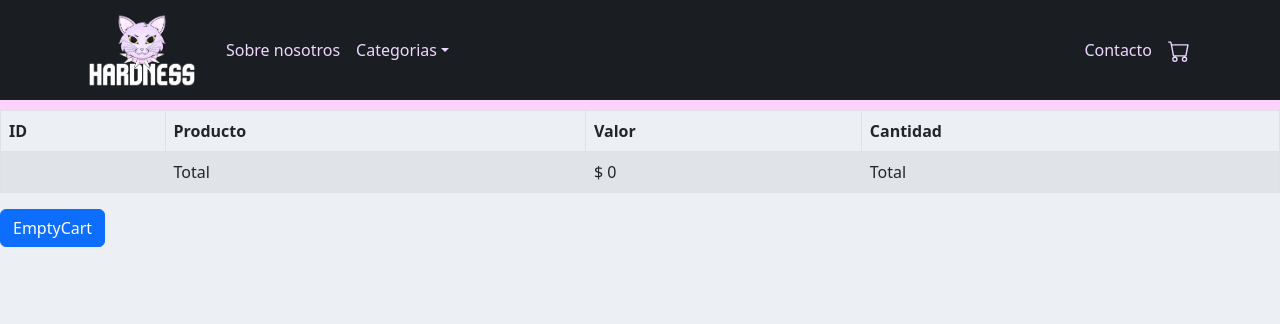
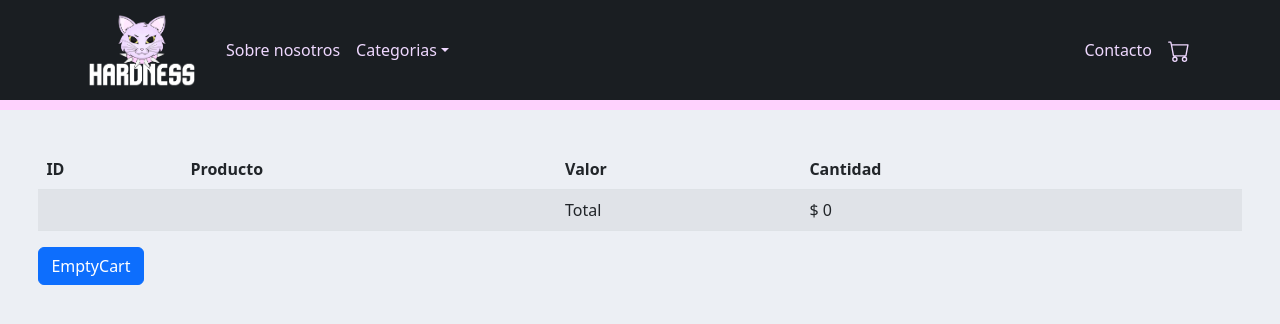
Before and after one commit to keniacst/Hardness-Kenia-Castillo, a React (Create React App) app: page /cart in a window 1280 px wide. Shown: the top 324 px of the page. Built offline with nearby package versions, Linux system fonts and the light colour scheme.

Commit message:
Changes in cart component

```diff
--- a/src/App.css
+++ b/src/App.css
@@ -99,6 +99,7 @@
 
 .num {
   font-size: 1.2rem;
+  text-align: center;
   width: 39%;
 }
 
@@ -156,3 +157,8 @@
   --bs-btn-border-color: #0082b8 !important;
   --bs-btn-focus-shadow-rgb: disable !important;
 }
+
+.cart {
+  -webkit-box-sizing: border-box;
+  padding: 3%;
+}
--- a/src/components/Cart.jsx
+++ b/src/components/Cart.jsx
@@ -1,17 +1,25 @@
-import React from "react";
-import { Table } from "react-bootstrap";
+import React, { useContext } from "react";
+import { Button, Table } from "react-bootstrap";
+import { CartContext } from "../contexts/CartContex";
 import numberWithDots from "../Utils";
 
-const Cart = ({ products, total }) => {
+const Cart = ({ products, total, emptyCartClickHandler }) => {
+  const { removeItem } = useContext(CartContext);
+
+  const removeItemClickHandler = (itemId) => {
+    removeItem(itemId);
+  }
+
   return (
-    <>
-      <Table striped bordered hover>
+    <div className="cart">
+      <Table striped hover bordered={false}>
         <thead>
           <tr>
             <th>ID</th>
             <th>Producto</th>
             <th>Valor</th>
             <th>Cantidad</th>
+            <th> </th>
           </tr>
         </thead>
         <tbody>
@@ -22,18 +30,25 @@ const Cart = ({ products, total }) => {
                 <td>{product.name}</td>
                 <td>$ {numberWithDots(product.price)}</td>
                 <td>{product.quantity}</td>
+                <td>
+                  {" "}
+                  <button> x </button>{" "}
+                  {/* <button onClick={removeItemClickHandler(product.id)}> x </button>{" "} */}
+                </td>
               </tr>
             );
           })}
           <tr>
             <td> </td>
+            <td> </td>
             <td> Total</td>
-            <td>$ {numberWithDots(total())}</td>
-            <td> Total </td>
+            <td> $ {numberWithDots(total())} </td>
+            <td> </td>
           </tr>
         </tbody>
       </Table>
-    </>
+      <Button onClick={emptyCartClickHandler}> EmptyCart </Button>
+    </div>
   );
 };
 
--- a/src/containers/CartContainer.jsx
+++ b/src/containers/CartContainer.jsx
@@ -1,10 +1,9 @@
 import React, { useContext } from "react";
-import { Button } from "react-bootstrap";
 import Cart from "../components/Cart";
 import { CartContext } from "../contexts/CartContex";
 
 const CartContainer = () => {
-  const { cart, emptyCart, totalCart } = useContext(CartContext);
+  const { cart, emptyCart, totalCart, removeItem } = useContext(CartContext);
 
   const emptyCartClickHandler = () => {
     emptyCart();
@@ -12,8 +11,11 @@ const CartContainer = () => {
 
   return (
     <>
-      <Cart products={cart} total={totalCart}/>
-      <Button onClick={emptyCartClickHandler}> EmptyCart </Button>
+      <Cart
+        products={cart}
+        total={totalCart}
+        emptyCartClickHandler={emptyCartClickHandler}
+      />
     </>
   );
 };
--- a/src/contexts/CartContex.jsx
+++ b/src/contexts/CartContex.jsx
@@ -24,7 +24,7 @@ const CartProvider = ({ children }) => {
   };
 
   const totalCart = () => {
-    var prices = cart.map(item => item.price);
+    var prices = cart.map((item) => item.price*item.quantity);
     return prices.reduce(
       (previousValue, currentValue) => previousValue + currentValue,
       0
@@ -33,7 +33,7 @@ const CartProvider = ({ children }) => {
 
   return (
     <CartContext.Provider
-      value={{ cart, emptyCart, addItem, removeItem, isInCart,totalCart }}
+      value={{ cart, emptyCart, addItem, removeItem, isInCart, totalCart }}
     >
       {children}
     </CartContext.Provider>
```
